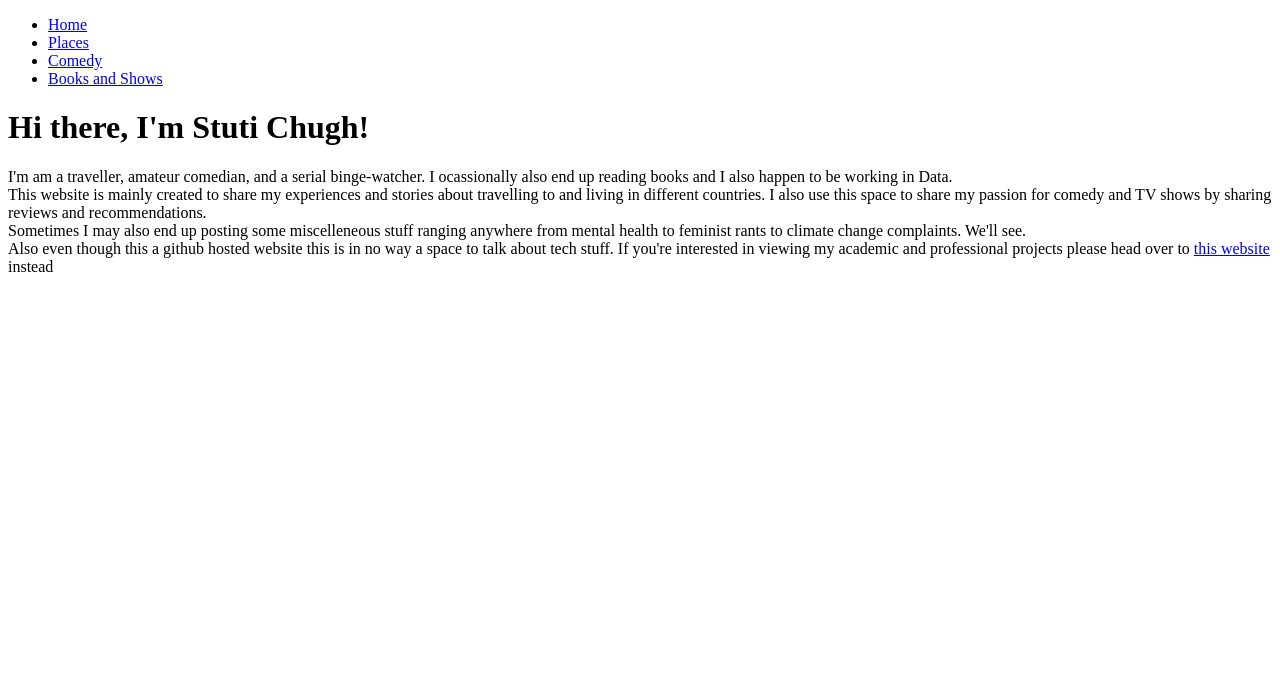
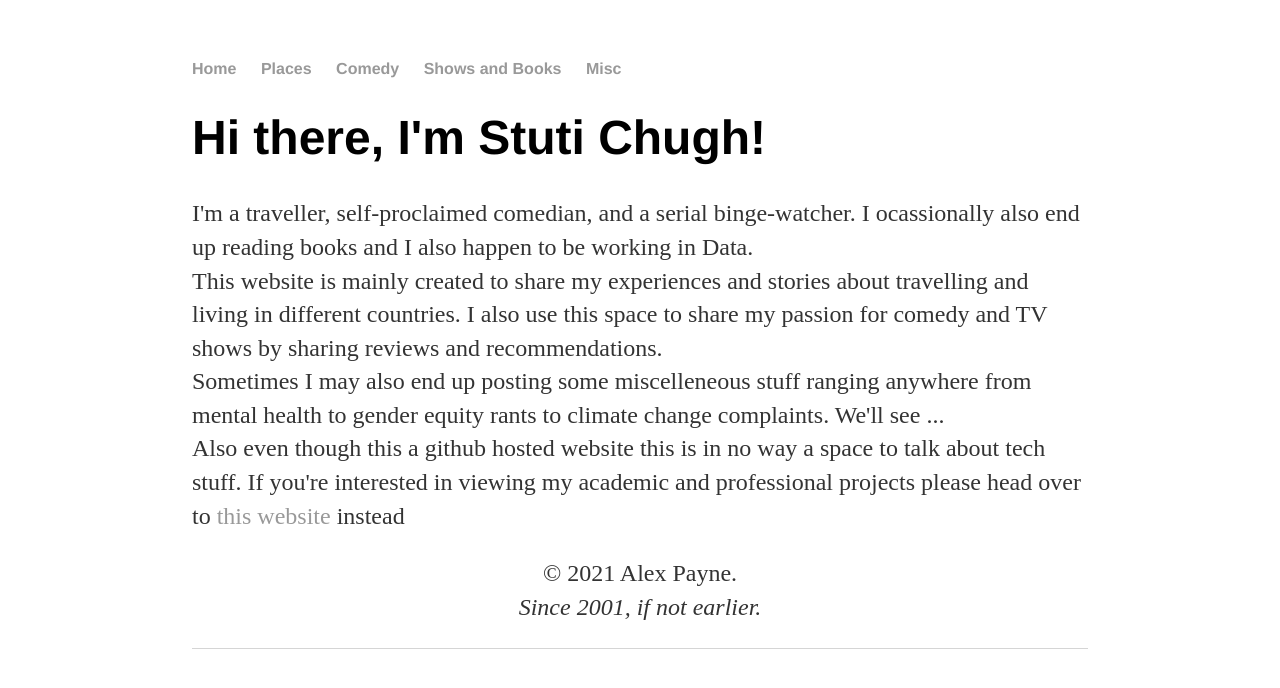
Before and after one commit to stutichugh/stutichugh.github.io, a Jekyll site: the page built from index.html, in a window 1280 px wide. Shown: the top 688 px of the page. Built offline with Jekyll 4.4.1, drawn with Linux system fonts in a browser that asks for light colours.

Commit message:
made more changes

```diff
--- a/_layouts/default.html
+++ b/_layouts/default.html
@@ -11,7 +11,8 @@
 	        		<li><a href="/">Home</a></li>
 		        	<li><a href="/about">Places</a></li>
 	        		<li><a href="/cv">Comedy</a></li>
-	        		<li><a href="/blog">Books and Shows</a></li>
+	        		<li><a href="/blog">Shows and Books</a></li>
+							<li><a href="/blog">Misc</a></li>
 	    		</ul>
 			</nav>
 			<div class="container">
--- /dev/null
+++ b/css/main.css
@@ -0,0 +1,43 @@
+body {
+    margin: 60px auto;
+    width: 70%;
+}
+nav ul, footer ul {
+    font-family:'Helvetica', 'Arial', 'Sans-Serif';
+    padding: 0px;
+    list-style: none;
+    font-weight: bold;
+}
+nav ul li, footer ul li {
+    display: inline;
+    margin-right: 20px;
+}
+a {
+    text-decoration: none;
+    color: #999;
+}
+a:hover {
+    text-decoration: underline;
+}
+h1 {
+    font-size: 3em;
+    font-family:'Helvetica', 'Arial', 'Sans-Serif';
+}
+p {
+    font-size: 1.5em;
+    line-height: 1.4em;
+    color: #333;
+}
+footer {
+    border-top: 1px solid #d5d5d5;
+    font-size: .8em;
+}
+
+ul.posts {
+    margin: 20px auto 40px;
+    font-size: 1.5em;
+}
+
+ul.posts li {
+    list-style: none;
+}
--- a/index.html
+++ b/index.html
@@ -4,8 +4,9 @@ title: stuti's blog
 ---
 <div class="blurb">
 	<h1>Hi there, I'm Stuti Chugh!</h1>
-	<p>I'm am a traveller, amateur comedian, and a serial binge-watcher. I ocassionally also end up reading books and I also happen to be working in Data.<br>
-		This website is mainly created to share my experiences and stories about travelling to and living in different countries. I also use this space to share my passion for comedy and TV shows by sharing reviews and recommendations. <br>
-		Sometimes I may also end up posting some miscelleneous stuff ranging anywhere from mental health to feminist rants to climate change complaints. We'll see. <br>
-		Also even though this a github hosted website this is in no way a space to talk about tech stuff. If you're interested in viewing my academic and professional projects please head over to <a href="stuti113.github.io/">this website</a> instead</p>
+	<p>I'm a traveller, self-proclaimed comedian, and a serial binge-watcher. I ocassionally also end up reading books and I also happen to be working in Data.<br>
+		This website is mainly created to share my experiences and stories about travelling and living in different countries. I also use this space to share my passion for comedy and TV shows by sharing reviews and recommendations. <br>
+		Sometimes I may also end up posting some miscelleneous stuff ranging anywhere from mental health to gender equity rants to climate change complaints. We'll see ... <br>
+		Also even though this a github hosted website this is in no way a space to talk about tech stuff. If you're interested in viewing my academic and professional projects please head over to <a href="https://stuti113.github.io/">this website</a> instead</p>
 </div><!-- /.blurb -->
+ <div class="sqs-layout sqs-grid-12 columns-12" data-type="page-section" id="page-section-5eb2fc91c98c76244126010c"><div class="row sqs-row"><div class="col sqs-col-12 span-12"><div class="sqs-block html-block sqs-block-html" data-block-type="2" id="block-7d30729939390c7a25cb"><div class="sqs-block-content"><p style="text-align:center;white-space:pre-wrap;" class="sqsrte-small">© 2021 Alex Payne.<br><em>Since 2001, if not earlier.</em></p></div></div></div></div></div>
```
Also changed, not shown: _layouts/posts.html (added, +9 -0 lines), 1 other file.
